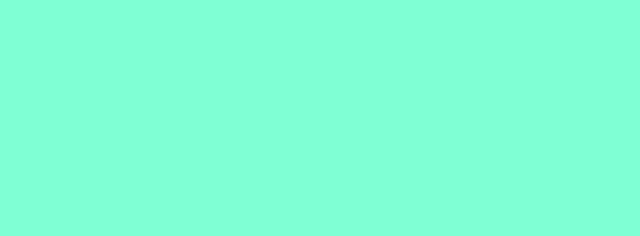
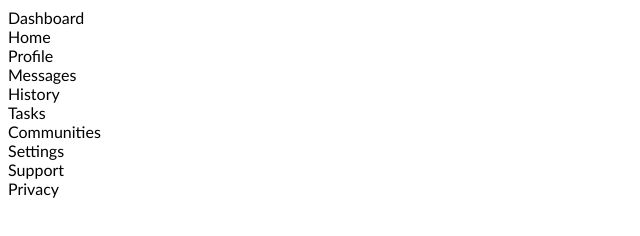
Before and after one commit to RakocziL/AdminDashboard, a plain HTML site: page index.html in a window 1280 px wide. Shown: the whole page, without its empty margins (0-640 px from the left). Drawn offline with Linux system fonts and the light colour scheme.

Commit message:
Base Layout created

```diff
--- a/index.html
+++ b/index.html
@@ -8,6 +8,25 @@
     <title>Document</title>
 </head>
 <body>
+<div class="sideBar">
+    <div class="sideBar_title">Dashboard</div>
+    <div class="sideBar_Item">Home</div>
+    <div class="sideBar_Item">Profile</div>
+    <div class="sideBar_Item">Messages</div>
+    <div class="sideBar_Item">History</div>
+    <div class="sideBar_Item">Tasks</div>
+    <div class="sideBar_Item">Communities</div>
+    <div class="sideBar_Item">Settings</div>
+    <div class="sideBar_Item">Support</div>
+    <div class="sideBar_Item">Privacy</div>
+</div>
+<div class="searchLine"></div>
+<div class="introMenu"></div>
+<div class="content">
+    <div class="projects"></div>
+    <div class="anouncments"></div>
+    <div class="trending"></div>
+</div>
 
 </body>
 </html>
--- a/styles.css
+++ b/styles.css
@@ -1,3 +1,3 @@
-body{
-    background-color: aquamarine;
+body, html{
+    font-family: 'Gill Sans', 'Gill Sans MT', Calibri, 'Trebuchet MS', sans-serif;
 }
```
